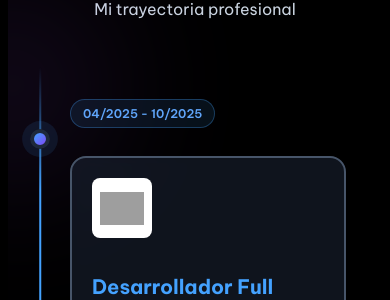
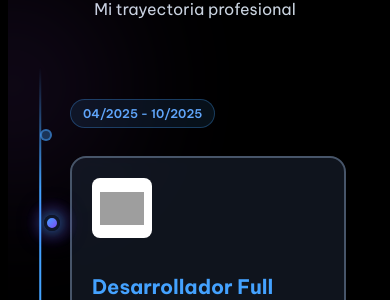
Before and after one commit to SergioAndresG/PORTAFOLIO-DEV, a Vue app in the folder portafolio/: page /#/ in a window 390 px wide. Shown: the part 6793-7093 px from the top of the page. Built offline with nearby package versions, Linux system fonts and the light colour scheme; grey boxes are pictures that could not be loaded; a web font is replaced by a local one.

Commit message:
feat(): Nueva animación para el circulo, baja con el scroll hasta el final de la linea

```diff
--- a/portafolio/src/components/WorkExperience.vue
+++ b/portafolio/src/components/WorkExperience.vue
@@ -1,10 +1,21 @@
 <script setup lang="ts">
-import { ref, onMounted, onUnmounted } from 'vue'
+import { ref, onMounted, onUnmounted, computed } from 'vue'
 
 
 const svgReady = ref(false)
 const lineWidth = ref(0)
 const ExperienceVisible = ref(false)
+
+const circleProgress = ref(0)
+const timelineHeight = ref(0)
+
+// Posición calculada del círculo
+// Posición calculada del círculo
+const circleTop = computed(() => {
+  const startOffset = 60 // Offset inicial del primer punto estático
+  const availableHeight = timelineHeight.value // Altura disponible después del offset
+  return startOffset + (circleProgress.value * availableHeight)
+})
 
 const experiences = ref([
   {
@@ -26,34 +37,60 @@ const experiences = ref([
   },
 ])
 
-// Función para manejar el scroll y animar la línea
 const handleScroll = () => {
   const offStart = 100
   const windowHeight = window.innerHeight
 
-  // Detectar si la sección "Stack" está visible
   const experienceSection = document.querySelector('.experience-section')
+  const timeline = document.querySelector('.timeline')
 
   if (experienceSection) {
     const rect = experienceSection.getBoundingClientRect()
 
     ExperienceVisible.value = rect.top < windowHeight * 0.8
 
-
     if ((rect.top + offStart) < windowHeight && rect.bottom > 0) {
-      // La seccion esta visible
       const sectionProgress = Math.max(0, Math.min(1,
         (windowHeight - rect.top) / (windowHeight * 0.5)
       ))
-
-      lineWidth.value = 200 + ( 680 * sectionProgress )
-    } else if (rect.top >= windowHeight){
+      lineWidth.value = 200 + (680 * sectionProgress)
+    } else if (rect.top >= windowHeight) {
       lineWidth.value = 0
     } else {
       lineWidth.value = 800
     }
   }
+
+  // Calcular posición del círculo
+  if (timeline) {
+    const timelineRect = timeline.getBoundingClientRect()
+    const firstDot = document.querySelector('.timeline-dot-static')
+
+    // Obtener offset real del primer punto
+    const dotOffset = firstDot
+      ? (firstDot as HTMLElement).offsetTop
+      : 30
+
+    // CAMBIO AQUÍ: Restar el offset inicial para calcular altura disponible
+    timelineHeight.value = timelineRect.height - dotOffset - 60 // Ajusta el -60 según necesites
+
+    // Puntos de trigger
+    const startTrigger = windowHeight * 0.7
+    const endTrigger = windowHeight * 0.3
+
+    if (timelineRect.top > startTrigger) {
+      circleProgress.value = 0
+    } else if (timelineRect.bottom < endTrigger) {
+      circleProgress.value = 1
+    } else {
+      const totalScrollDistance = (timelineRect.height + startTrigger - endTrigger)
+      const currentPosition = startTrigger - timelineRect.top
+
+      circleProgress.value = Math.max(0, Math.min(1, currentPosition / totalScrollDistance))
+    }
+  }
 }
+
 
 onMounted(() => {
   svgReady.value = true
@@ -65,6 +102,7 @@ onUnmounted(() => {
   window.removeEventListener('scroll', handleScroll)
 })
 </script>
+
 <template>
   <section class="experience-section" id="experience">
     <!-- Línea divisora -->
@@ -75,9 +113,7 @@ onUnmounted(() => {
     <!-- Header -->
     <div class="header" :class="{ 'visible': ExperienceVisible }">
       <h2 class="title">Experiencia Laboral</h2>
-      <p class="subtitle">
-        Mi trayectoria profesional
-      </p>
+      <p class="subtitle">Mi trayectoria profesional</p>
     </div>
 
     <!-- Efectos de fondo -->
@@ -89,56 +125,51 @@ onUnmounted(() => {
     <div class="container">
       <!-- Timeline -->
       <div class="timeline">
+
+        <!-- Círculo que se mueve  -->
+        <div
+          class="timeline-moving-dot"
+          :style="{ top: circleTop + 'px' }"
+        >
+          <div class="dot-inner"></div>
+          <div class="dot-glow"></div>
+        </div>
+
         <div
           v-for="(exp, index) in experiences"
           :key="index"
           class="timeline-item"
           :class="{ 'right': index % 2 === 0, 'left': index % 2 !== 0 }"
         >
-          <!-- Punto en la línea -->
-          <div class="timeline-dot"></div>
+          <!-- Punto estático (opcional, puedes quitarlo) -->
+          <div class="timeline-dot-static"></div>
 
           <!-- Contenido -->
           <div class="timeline-content">
-            <!-- Fecha -->
             <span class="timeline-date">{{ exp.period }}</span>
 
-            <!-- Card de experiencia -->
             <div class="experience-card">
-              <!-- Logo de la empresa (opcional) -->
               <div class="company-logo" v-if="exp.logo">
                 <img :src="exp.logo" :alt="exp.company" />
               </div>
 
-              <!-- Puesto -->
               <h3 class="job-title">{{ exp.position }}</h3>
 
-              <!-- Empresa + Ubicación -->
               <div class="company-info">
-                <span class="company-name">
-                  {{ exp.company }}
-                </span>
-                <span class="location" v-if="exp.location">
-                  {{ exp.location }}
-                </span>
+                <span class="company-name">{{ exp.company }}</span>
+                <span class="location" v-if="exp.location">{{ exp.location }}</span>
               </div>
 
-              <!-- Tipo de empleo -->
-              <span class="job-type" :class="exp.type">
-                {{ exp.typeLabel }}
-              </span>
+              <span class="job-type" :class="exp.type">{{ exp.typeLabel }}</span>
 
-              <!-- Descripción -->
               <p class="job-description">{{ exp.description }}</p>
 
-              <!-- Logros -->
               <ul class="achievements" v-if="exp.achievements">
                 <li v-for="achievement in exp.achievements" :key="achievement">
-                   {{ achievement }}
+                  {{ achievement }}
                 </li>
               </ul>
 
-              <!-- Tecnologías usadas -->
               <div class="tech-stack">
                 <span
                   v-for="tech in exp.technologies"
@@ -155,6 +186,7 @@ onUnmounted(() => {
     </div>
   </section>
 </template>
+
 
 <style scoped>
 /* === RESET Y CONFIG GLOBAL === */
@@ -311,6 +343,47 @@ onUnmounted(() => {
   animation: pulse 2s infinite;
 }
 
+.timeline-moving-dot {
+  position: absolute;
+  left: 50%;
+  transform: translateX(-50%);
+  width: 24px;
+  height: 24px;
+  z-index: 20;
+  display: flex;
+  align-items: center;
+  justify-content: center;
+  transition: top 0.1s cubic-bezier(0.25, 0.46, 0.45, 0.94);
+  pointer-events: none;
+}
+
+.dot-inner {
+  width: 16px;
+  height: 16px;
+  background: linear-gradient(135deg, #44a2ff, #7d4af5);
+  border: 3px solid #0f172a;
+  border-radius: 50%;
+  box-shadow:
+    0 0 15px rgba(68, 162, 255, 0.6),
+    0 0 30px rgba(125, 74, 245, 0.4);
+  position: relative;
+  z-index: 2;
+}
+
+.dot-glow {
+  position: absolute;
+  width: 40px;
+  height: 40px;
+  background: radial-gradient(
+    circle,
+    rgba(68, 162, 255, 0.5) 0%,
+    rgba(125, 74, 245, 0.2) 40%,
+    transparent 70%
+  );
+  border-radius: 50%;
+  animation: glow-pulse 2s ease-in-out infinite;
+}
+
 @keyframes pulse {
   0%, 100% {
     box-shadow: 0 0 0 4px rgba(68, 162, 255, 0.2);
@@ -319,6 +392,45 @@ onUnmounted(() => {
     box-shadow: 0 0 0 8px rgba(68, 162, 255, 0.1);
   }
 }
+
+@keyframes glow-pulse {
+  0%, 100% {
+    transform: scale(1);
+    opacity: 0.8;
+  }
+  50% {
+    transform: scale(1.4);
+    opacity: 0.4;
+  }
+}
+
+/* Punto estático más sutil */
+.timeline-dot-static {
+  position: absolute;
+  top: 30px;
+  left: 50%;
+  width: 12px;
+  height: 12px;
+  background: rgba(68, 162, 255, 0.3);
+  border: 2px solid rgba(68, 162, 255, 0.5);
+  border-radius: 50%;
+  transform: translateX(-50%);
+  z-index: 5;
+}
+
+/* === RESPONSIVE === */
+@media (max-width: 768px) {
+  .timeline-moving-dot {
+    left: 10px;
+    transform: translateX(0);
+  }
+
+  .timeline-dot-static {
+    left: 10px;
+    transform: translateX(0);
+  }
+}
+
 /* === CONTENIDO DEL TIMELINE === */
 .timeline-content {
   width: 45%; /* Reducido para evitar overflow */
```
